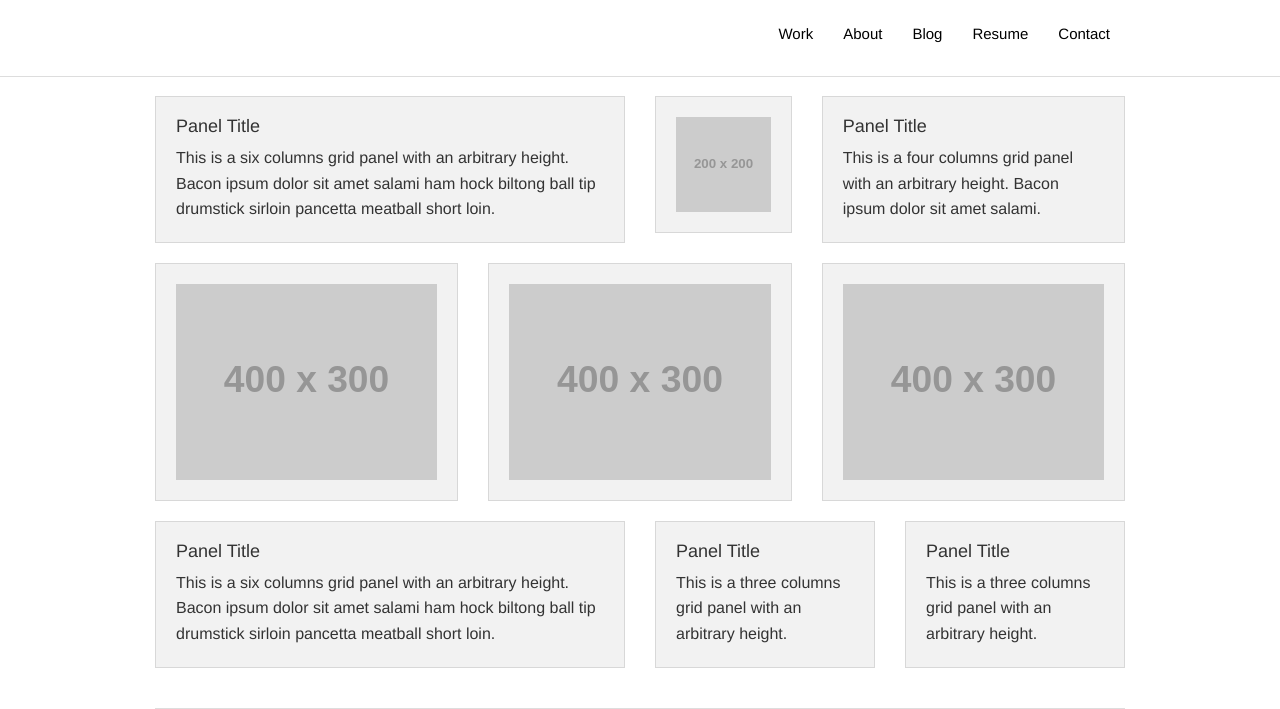
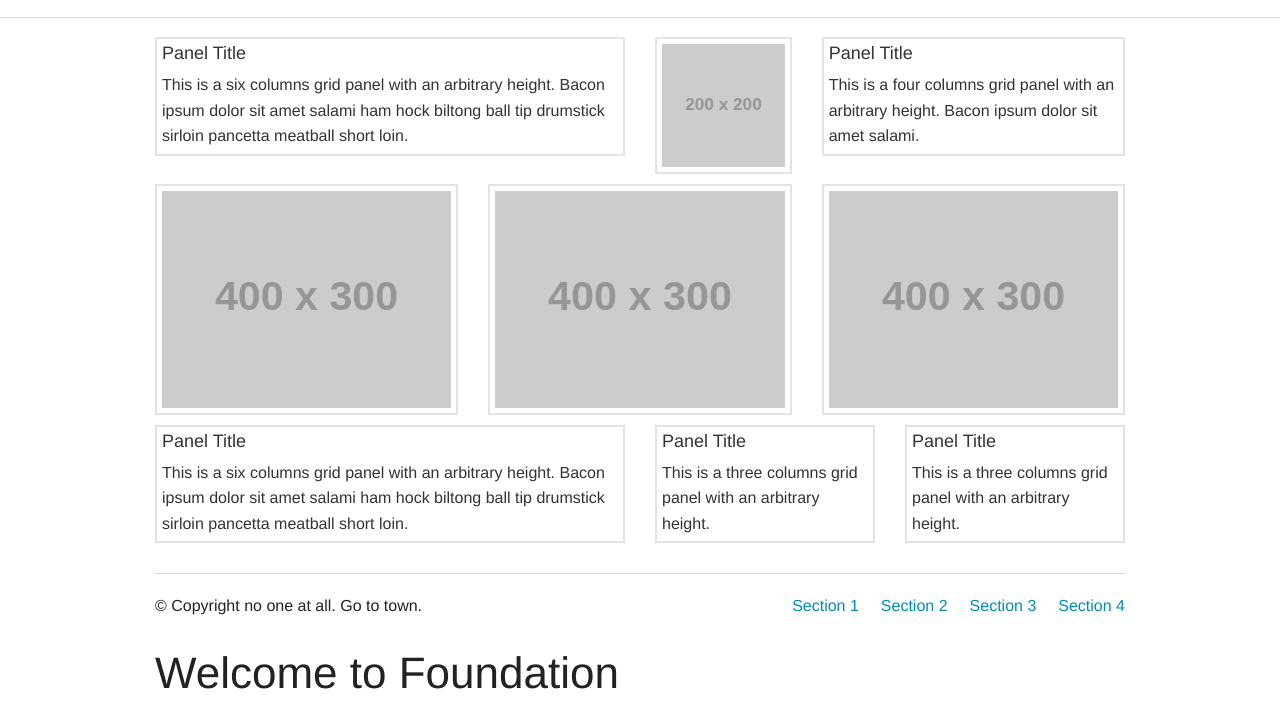
Before and after one commit to leslstrauss/nonagon, a website: page index.html in a window 1280 px wide. Shown: the part 116-825 px from the top of the page. Drawn offline with Linux system fonts and the light colour scheme; placeholder pictures from the web are drawn by us.

Commit message:
Save changes before making changes to Sublime Text application.

```diff
--- a/index.html
+++ b/index.html
@@ -10,6 +10,7 @@
   </head>
 
     <body>
+
         <div class="flexrow">
           <div class="small-6 column">
             <div class="panel clearfix">
@@ -19,29 +20,14 @@
           </div>
         </div>
 
-      <div class="row">
-        <div class="small-4 columns">
-        </div>
-        <div class="small-8 columns">
-          <nav class="top-bar" data-topbar role="navigation">
-            <ul class="title-area">
-              <li class="name">
-                <h1><a href="#"></a></h1>
-              </li>
-              <li class="toggle-topbar menu-icon"><a href="#"><span></span></a></li>
-            </ul>
-            <section class="top-bar-section">
-              <ul class="right">
-                <li><a href="#">Work</a></li>
-                <li><a href="#">About</a></li>
-                <li><a href="#">Blog</a></li>
-                <li><a href="#">Resume</a></li>
-                <li><a href="#">Contact</a></li>
-              </ul>
-            </section>
-          </nav>
+        <div class="flexrow">
+          <div class="small-6 columns">
+            <div class="panel">
             </div>
           </div>
+        </div>
+
+
 
       <hr>
 
--- a/scss/_settings.scss
+++ b/scss/_settings.scss
@@ -1013,6 +1013,31 @@ $shiny-edge-active-color: rgba($black, .2);
 // 21. Panels
 // - - - - - - - - - - - - - - - - - - - - - - - - -
 
+$include-html-panel-classes: $include-html-classes;
+
+// We use these to control the background and border styles
+$panel-bg: #ffffff;
+$panel-border-style: solid;
+$panel-border-size: 2px;
+
+// We use this % to control how much we darken things on hover
+$panel-function-factor: -11%;
+$panel-border-color: scale-color($panel-bg, $lightness: $panel-function-factor);
+
+// We use these to set default inner padding and bottom margin
+$panel-margin-bottom: rem-calc(10);
+$panel-padding: rem-calc(5);
+
+// We use these to set default font colors
+$panel-font-color: $oil;
+$panel-font-color-alt: $white;
+
+$panel-header-adjust: true;
+$callout-panel-link-color: $primary-color;
+
+
+
+
 // $include-html-panel-classes: $include-html-classes;
 
 // We use these to control the background and border styles
```
Also changed, not shown: css/app.css. Lines whose indentation alone changed are shown as unchanged.
